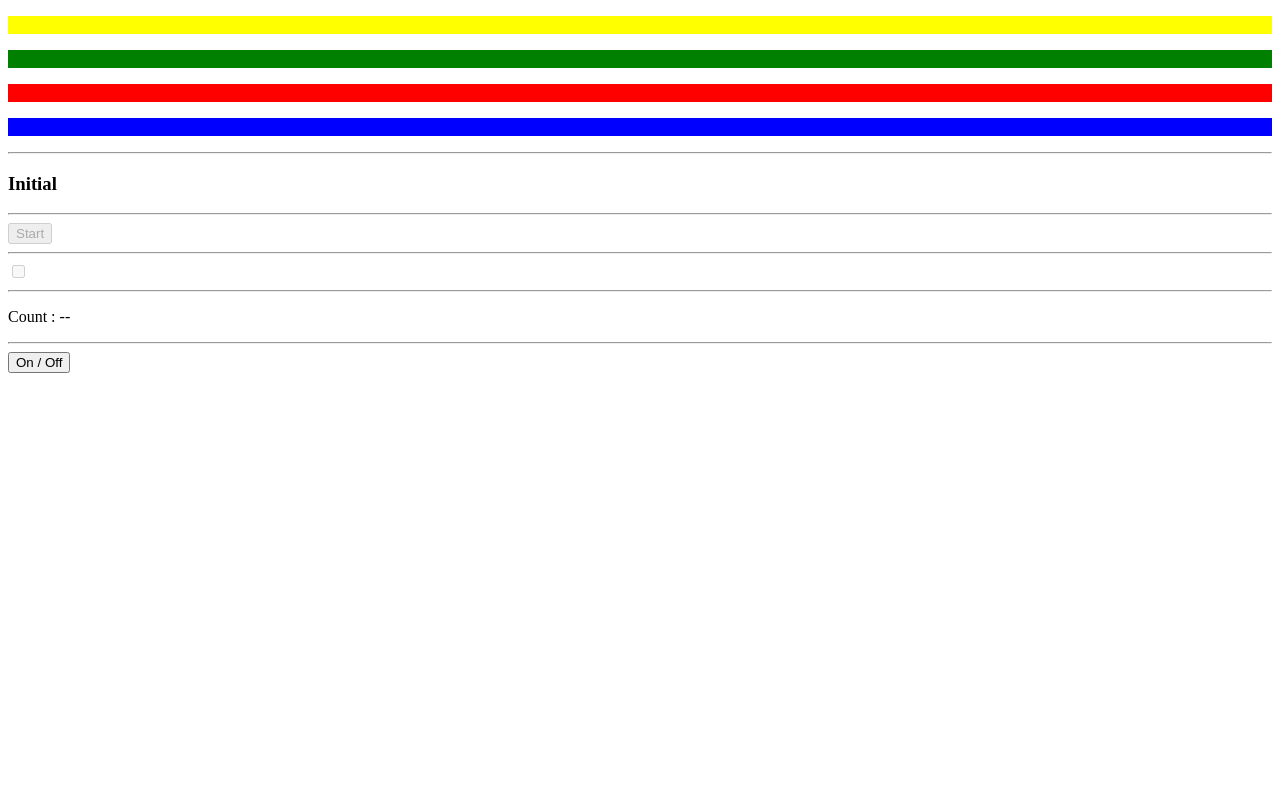
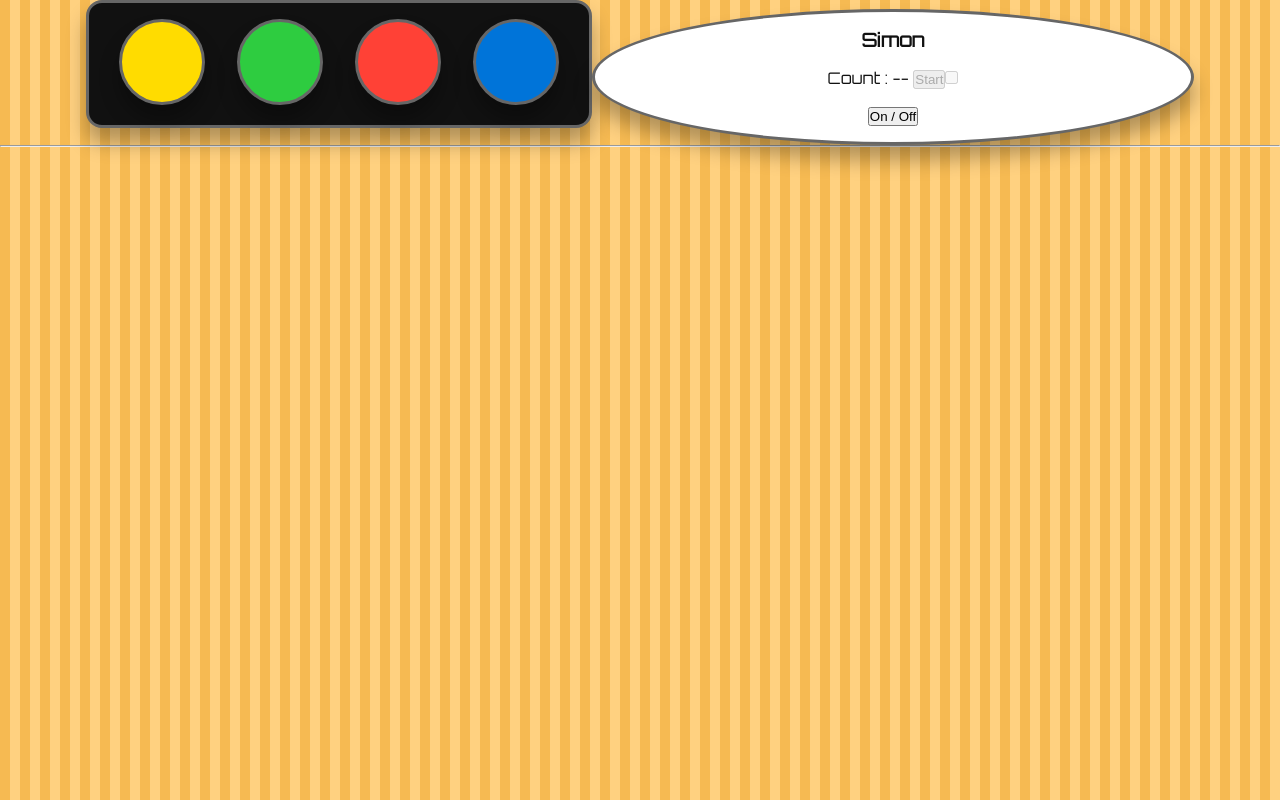
Before and after one commit to mentab/simon-game, an Angular app: page / in a window 1280 px wide. Built offline with nearby package versions, Linux system fonts and the light colour scheme.

Commit message:
Add some styles

```diff
--- /dev/null
+++ b/src/app/app.component.scss
@@ -0,0 +1,4 @@
+:host {
+  display: block;
+  height: 100%;
+}
--- a/src/app/app.component.ts
+++ b/src/app/app.component.ts
@@ -1,10 +1,9 @@
-import { Component } from '@angular/core';
+import {Component} from '@angular/core';
 
 @Component({
   selector: 'app-root',
   templateUrl: './app.component.html',
-  styleUrls: ['./app.component.css']
+  styleUrls: ['./app.component.scss']
 })
 export class AppComponent {
-  title = 'app';
 }
--- a/src/app/game.service.ts
+++ b/src/app/game.service.ts
@@ -22,10 +22,10 @@ export class GameService {
 
   initializeButtons() {
     this._buttons = [];
-    this._buttons.push(new Button(0, 'yellow', 'sound1'));
-    this._buttons.push(new Button(1, 'green', 'sound2'));
-    this._buttons.push(new Button(2, 'red', 'sound3'));
-    this._buttons.push(new Button(3, 'blue', 'sound4'));
+    this._buttons.push(new Button(0, '#ffdc00', 'sound1'));
+    this._buttons.push(new Button(1, '#2ecc40', 'sound2'));
+    this._buttons.push(new Button(2, '#ff4136', 'sound3'));
+    this._buttons.push(new Button(3, '#0074d9', 'sound4'));
   }
 
   addStep() {
--- a/src/app/game/game.component.html
+++ b/src/app/game/game.component.html
@@ -1,27 +1,30 @@
-<p *ngFor="let button of getButtons()"
+<main class="main">
+  <div class="pads">
+    <article *ngFor="let button of getButtons()"
              (click)="verifyButton(button)"
              [style.opacity]="button.opacity"
-   [style.background-color]="button.color">
-  &nbsp;
-</p>
-<hr>
-<h3>Initial</h3>
-<span *ngFor="let step of getSteps()">{{step}}</span>
-<hr>
+             [style.background-color]="button.color"
+             class="pad">
+    </article>
+  </div>
+  <aside class="options">
+    <h3>Simon</h3>
+    <div class="inside">Count : {{getSteps() ? getSteps().length : '--'}}
       <button (click)="start()"
               [disabled]="!getGameStatus()">Start
       </button>
-<hr>
       <input type="checkbox"
              [checked]="strictMode"
              (change)="strictMode = !strictMode"
-       [disabled]="!getGameStatus() || getStarted()">
+             [disabled]="!getGameStatus() || getStarted()"/>
+    </div>
+    <button (click)="toggleGameStatus()">On / Off</button>
+  </aside>
   <hr>
-<p>Count : {{getSteps() ? getSteps().length : '--'}}</p>
-<hr>
-<button (click)="toggleGameStatus()">On / Off</button>
+  <span *ngFor="let step of getSteps()">{{step}}</span>
   <audio id="sound1" src="https://s3.amazonaws.com/freecodecamp/simonSound1.mp3"></audio>
   <audio id="sound2" src="https://s3.amazonaws.com/freecodecamp/simonSound2.mp3"></audio>
   <audio id="sound3" src="https://s3.amazonaws.com/freecodecamp/simonSound3.mp3"></audio>
   <audio id="sound4" src="https://s3.amazonaws.com/freecodecamp/simonSound4.mp3"></audio>
   <audio id="error" src="https://s3.amazonaws.com/freecodecamp/simonSound4.mp3"></audio>
+</main>
--- /dev/null
+++ b/src/app/game/game.component.scss
@@ -0,0 +1,45 @@
+:host {
+  display: block;
+  height: 100%;
+  background: repeating-linear-gradient(
+      to right,
+      #f6ba52,
+      #f6ba52 10px,
+      #ffd180 10px,
+      #ffd180 20px
+  );
+}
+
+.main {
+  text-align: center;
+  .pads {
+    display: inline-block;
+    width: 500px;
+    background: #111;
+    border-radius: 1em;
+    border: 3px #666 solid;
+    box-shadow: 0 15px 20px rgba(0, 0, 0, 0.3);
+    .pad {
+      display: inline-block;
+      height: 5em;
+      width: 5em;
+      margin: 1em;
+      border-radius: 50%;
+      border: 3px #666 solid;
+      box-shadow: 0 15px 20px rgba(0, 0, 0, 0.3);
+    }
+  }
+}
+
+.options {
+  display: inline-block;
+  width: 500px;
+  padding: 1em 3em;
+  background: #fff;
+  border-radius: 50%;
+  border: 3px #666 solid;
+  box-shadow: 0 15px 20px rgba(0, 0, 0, 0.3);
+  .inside {
+    margin: 1em 0;
+  }
+}
--- a/src/app/game/game.component.ts
+++ b/src/app/game/game.component.ts
@@ -5,7 +5,7 @@ import {GameService} from '../game.service';
 @Component({
   selector: 'app-game',
   templateUrl: './game.component.html',
-  styleUrls: ['./game.component.css']
+  styleUrls: ['./game.component.scss']
 })
 export class GameComponent implements OnInit {
 
@@ -45,11 +45,10 @@ export class GameComponent implements OnInit {
         }
       } else {
         console.log(this.strictMode);
+        this.playError();
         if (this.strictMode) {
-          this.playError();
           this.start();
         } else {
-          this.playError();
           this.playSounds();
         }
       }
@@ -74,11 +73,11 @@ export class GameComponent implements OnInit {
   }
 
   async playSound(button: Button): Promise<void> {
-    button.opacity = 0.5;
+    button.opacity = 0.8;
     const audioPlayer: HTMLMediaElement = <HTMLMediaElement>document.getElementById(button.sound);
     audioPlayer.play();
     console.log('1');
-    const count1: number = await this.delay(1000, this._gameService.steps.length);
+    const count1: number = await this.delay(200, this._gameService.steps.length);
     button.opacity = 1;
   }
 
--- a/src/styles.css
+++ b/src/styles.css
@@ -1 +1,12 @@
-/* You can add global styles to this file, and also import other style files */
+@import url('https://fonts.googleapis.com/css?family=Orbitron');
+
+* {
+  margin: 0;
+  padding: 0;
+}
+
+html, body {
+  height: 100%;
+  font-family: 'Orbitron', sans-serif;
+  color: #111;
+}
```
Also changed, not shown: src/app/app.component.css (deleted), src/app/game/game.component.css (deleted). Lines whose indentation alone changed are shown as unchanged.
